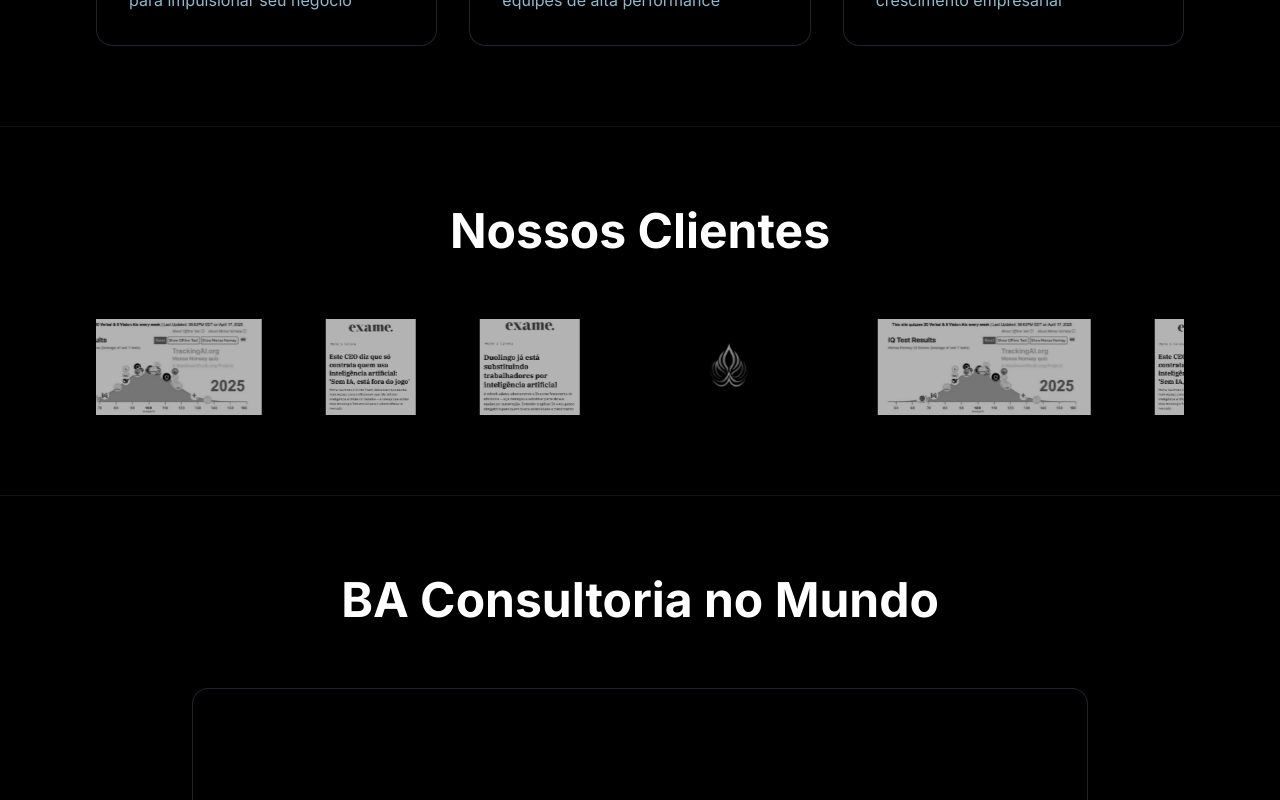
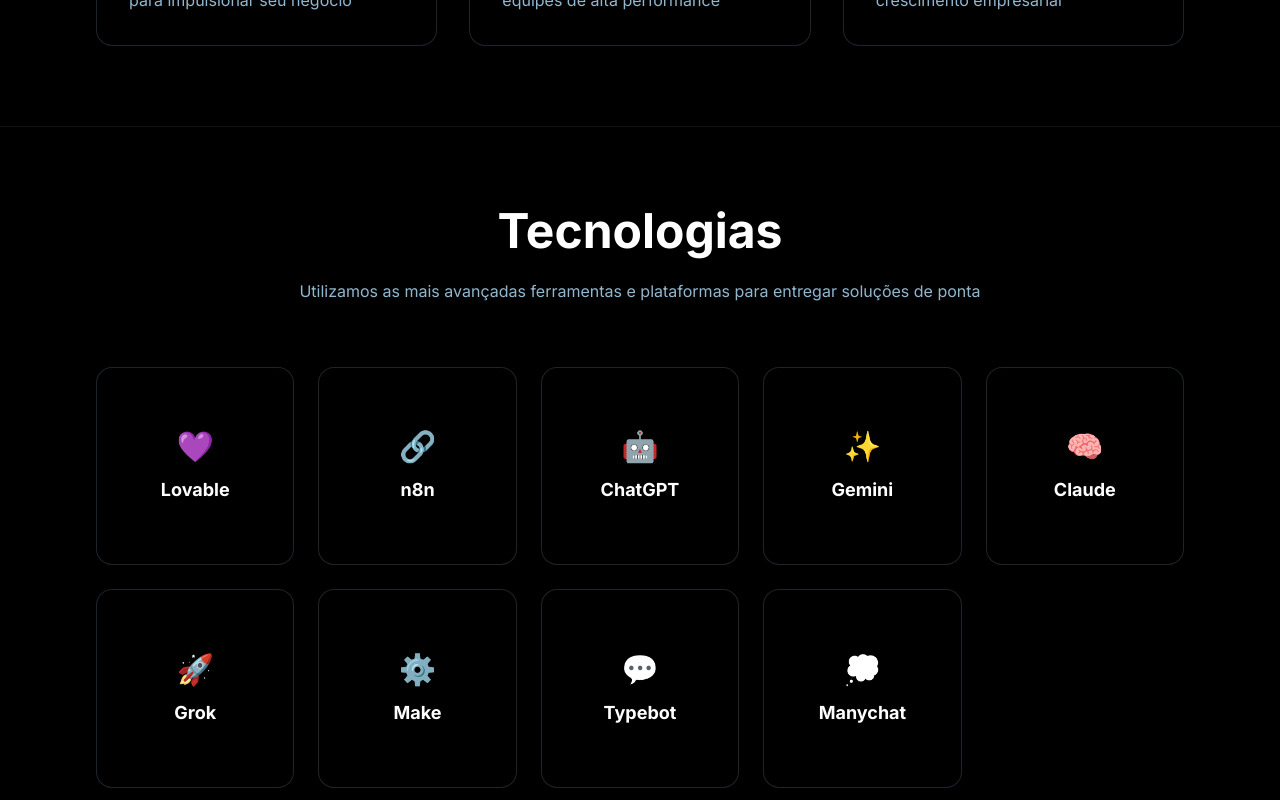
Before and after one commit to rodrigo3vium/ba-consultoria, a React (Vite) app: page /ba in a window 1280 px wide. Shown: the part 2440-3240 px from the top of the page. Built offline with nearby package versions, Linux system fonts and the light colour scheme.

Commit message:
Add Technologies Section

```diff
--- a/src/pages/BA.tsx
+++ b/src/pages/BA.tsx
@@ -166,6 +166,91 @@ const BA = () => {
         </div>
       </section>
 
+      {/* Technologies Section */}
+      <section className="py-20 px-4 relative bg-black border-y border-ba-blue-light/10">
+        <div className="container mx-auto max-w-6xl">
+          <h2 className="text-4xl md:text-5xl font-bold text-center mb-6 text-foreground">
+            Tecnologias
+          </h2>
+          <p className="text-center text-muted-foreground mb-16 max-w-3xl mx-auto">
+            Utilizamos as mais avançadas ferramentas e plataformas para entregar soluções de ponta
+          </p>
+          <div className="grid grid-cols-2 md:grid-cols-3 lg:grid-cols-5 gap-6">
+            {/* Lovable */}
+            <div className="group bg-black/80 backdrop-blur-sm border border-ba-blue-light/20 rounded-2xl p-6 hover:shadow-glow hover:border-ba-blue-light/40 transition-all duration-500 hover:-translate-y-2 flex flex-col items-center justify-center aspect-square">
+              <div className="text-center">
+                <div className="text-3xl mb-3">💜</div>
+                <h3 className="text-lg font-bold text-foreground">Lovable</h3>
+              </div>
+            </div>
+
+            {/* n8n */}
+            <div className="group bg-black/80 backdrop-blur-sm border border-ba-blue-light/20 rounded-2xl p-6 hover:shadow-glow hover:border-ba-blue-light/40 transition-all duration-500 hover:-translate-y-2 flex flex-col items-center justify-center aspect-square">
+              <div className="text-center">
+                <div className="text-3xl mb-3">🔗</div>
+                <h3 className="text-lg font-bold text-foreground">n8n</h3>
+              </div>
+            </div>
+
+            {/* ChatGPT */}
+            <div className="group bg-black/80 backdrop-blur-sm border border-ba-blue-light/20 rounded-2xl p-6 hover:shadow-glow hover:border-ba-blue-light/40 transition-all duration-500 hover:-translate-y-2 flex flex-col items-center justify-center aspect-square">
+              <div className="text-center">
+                <div className="text-3xl mb-3">🤖</div>
+                <h3 className="text-lg font-bold text-foreground">ChatGPT</h3>
+              </div>
+            </div>
+
+            {/* Gemini */}
+            <div className="group bg-black/80 backdrop-blur-sm border border-ba-blue-light/20 rounded-2xl p-6 hover:shadow-glow hover:border-ba-blue-light/40 transition-all duration-500 hover:-translate-y-2 flex flex-col items-center justify-center aspect-square">
+              <div className="text-center">
+                <div className="text-3xl mb-3">✨</div>
+                <h3 className="text-lg font-bold text-foreground">Gemini</h3>
+              </div>
+            </div>
+
+            {/* Claude */}
+            <div className="group bg-black/80 backdrop-blur-sm border border-ba-blue-light/20 rounded-2xl p-6 hover:shadow-glow hover:border-ba-blue-light/40 transition-all duration-500 hover:-translate-y-2 flex flex-col items-center justify-center aspect-square">
+              <div className="text-center">
+                <div className="text-3xl mb-3">🧠</div>
+                <h3 className="text-lg font-bold text-foreground">Claude</h3>
+              </div>
+            </div>
+
+            {/* Grok */}
+            <div className="group bg-black/80 backdrop-blur-sm border border-ba-blue-light/20 rounded-2xl p-6 hover:shadow-glow hover:border-ba-blue-light/40 transition-all duration-500 hover:-translate-y-2 flex flex-col items-center justify-center aspect-square">
+              <div className="text-center">
+                <div className="text-3xl mb-3">🚀</div>
+                <h3 className="text-lg font-bold text-foreground">Grok</h3>
+              </div>
+            </div>
+
+            {/* Make */}
+            <div className="group bg-black/80 backdrop-blur-sm border border-ba-blue-light/20 rounded-2xl p-6 hover:shadow-glow hover:border-ba-blue-light/40 transition-all duration-500 hover:-translate-y-2 flex flex-col items-center justify-center aspect-square">
+              <div className="text-center">
+                <div className="text-3xl mb-3">⚙️</div>
+                <h3 className="text-lg font-bold text-foreground">Make</h3>
+              </div>
+            </div>
+
+            {/* Typebot */}
+            <div className="group bg-black/80 backdrop-blur-sm border border-ba-blue-light/20 rounded-2xl p-6 hover:shadow-glow hover:border-ba-blue-light/40 transition-all duration-500 hover:-translate-y-2 flex flex-col items-center justify-center aspect-square">
+              <div className="text-center">
+                <div className="text-3xl mb-3">💬</div>
+                <h3 className="text-lg font-bold text-foreground">Typebot</h3>
+              </div>
+            </div>
+
+            {/* Manychat */}
+            <div className="group bg-black/80 backdrop-blur-sm border border-ba-blue-light/20 rounded-2xl p-6 hover:shadow-glow hover:border-ba-blue-light/40 transition-all duration-500 hover:-translate-y-2 flex flex-col items-center justify-center aspect-square">
+              <div className="text-center">
+                <div className="text-3xl mb-3">💭</div>
+                <h3 className="text-lg font-bold text-foreground">Manychat</h3>
+              </div>
+            </div>
+          </div>
+        </div>
+      </section>
+
       {/* Clients Section */}
       <section className="py-20 px-4 bg-black border-y border-ba-blue-light/10">
         <div className="container mx-auto max-w-6xl">
```
